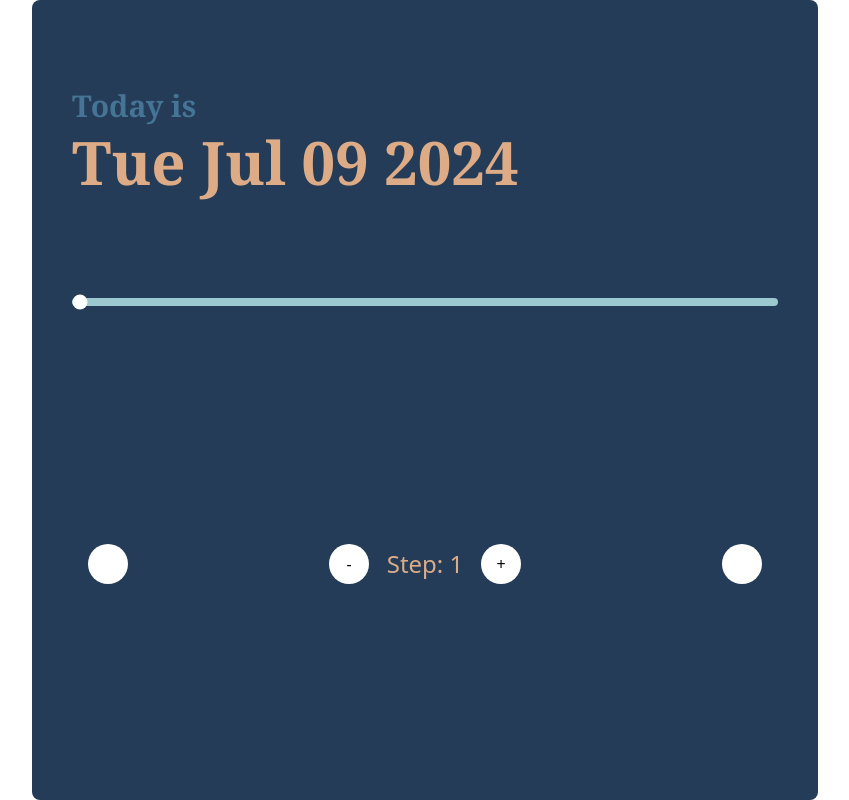
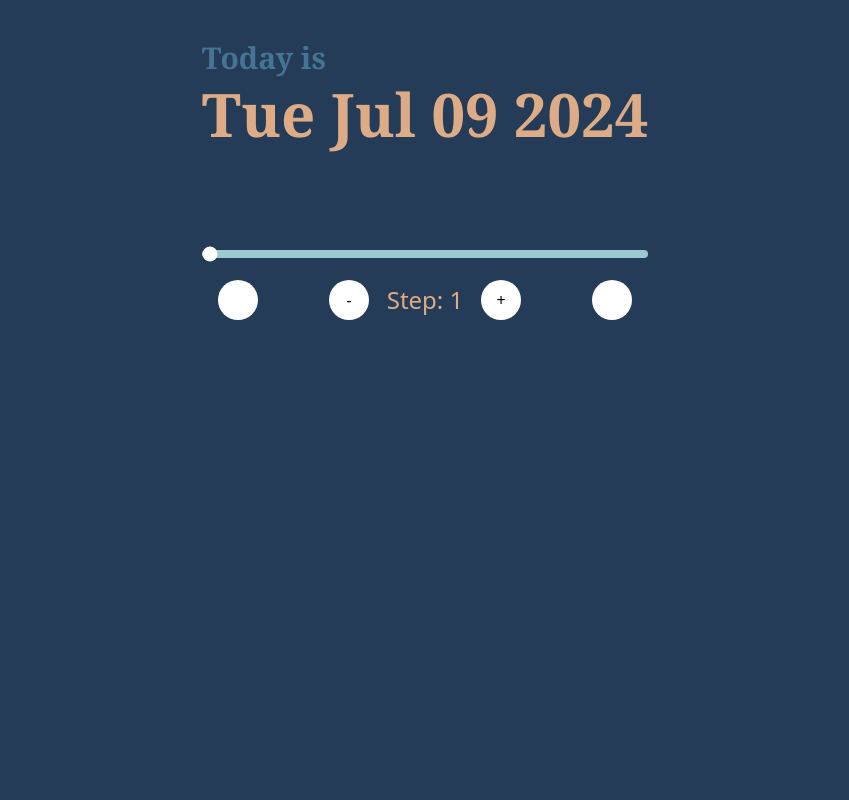
Before and after one commit to BernardSDev/datelens, a React (Vite) app: page / in a window 1280 px wide. Shown: the whole page, without its empty margins (215-1064 px from the left). Built offline with nearby package versions, Linux system fonts and the light colour scheme; some icons are missing.

Commit message:
Fix functionality issues

```diff
--- a/src/App.jsx
+++ b/src/App.jsx
@@ -8,35 +8,41 @@ export default function App() {
   const [count, setCount] = useState(0)
   const [step, setStep] = useState(1)
 
-  function handleSubStep() {
+  function handleBackward() {
+    setCount((count) => count - step)
+  }
+
+  function handleForward() {
+    setCount((count) => count + step)
+  }
+
+  function handlePreviousStep() {
     if (step < 2) return
     setStep((step) => step - 1)
   }
-
+  function handleNextStep() {
+    setStep((step) => step + 1)
+  }
   function handleReset() {
     setCount(0)
     setStep(1)
   }
 
-  function handleSetStep(e) {
-    setStep(Number(e.target.value))
-  }
-
-  function handleSetCount() {
-    setCount((count) => count + step)
-  }
-
   return (
-    <div className="relative mx-auto grid h-screen w-full max-w-[786px] grid-cols-1 grid-rows-3 gap-4 rounded-lg bg-[#243C58] px-10 py-12">
-      <Screen count={count} onSetCount={handleSetCount} />
-      <Input step={step} onSetStep={handleSetStep} />
-      <Controls
-        step={step}
-        onSetCount={handleSetCount}
-        onSetStep={handleSetStep}
-        onSubStep={handleSubStep}
-      />
-      {count !== 0 || step !== 1 ? <Reset onReset={handleReset} /> : null}
+    <div className="relative grid h-screen w-full grid-cols-1 grid-rows-3 gap-4 bg-[#243C58]">
+      <div className="relative mx-auto max-w-[786px]">
+        <Screen count={count} />
+        <Input step={step} setStep={setStep} />
+        <Controls
+          step={step}
+          onSetCount={setCount}
+          onBackward={handleBackward}
+          onForward={handleForward}
+          onPreviousStep={handlePreviousStep}
+          onNextStep={handleNextStep}
+        />
+        {count !== 0 || step !== 1 ? <Reset onReset={handleReset} /> : null}
+      </div>
     </div>
   )
 }
--- a/src/components/Controls.jsx
+++ b/src/components/Controls.jsx
@@ -1,25 +1,31 @@
 import { Icon } from '@iconify/react/dist/iconify.js'
 import Button from './Button'
 
-export default function Controls({ step, onSetCount, onSetStep, onSubStep }) {
+export default function Controls({
+  step,
+  onBackward,
+  onForward,
+  onPreviousStep,
+  onNextStep,
+}) {
   return (
     <div className="">
       <div className="flex justify-between p-4">
-        <Button onClick={onSetCount}>
+        <Button onClick={onBackward}>
           <Icon icon="fluent-mdl2:back" width="1.2em" height="1.2em" />
         </Button>
 
         <div className="bg-red-5000 flex w-48 items-center justify-between">
-          <Button onClick={onSubStep}>
+          <Button onClick={onPreviousStep}>
             <span className="text-black">-</span>
           </Button>
           <span className="block text-2xl text-[#ddac86]">Step: {step}</span>
-          <Button onClick={onSetStep}>
+          <Button onClick={onNextStep}>
             <span className="text-black">+</span>
           </Button>
         </div>
 
-        <Button onClick={onSetCount}>
+        <Button onClick={onForward}>
           <Icon icon="fluent-mdl2:forward" width="1.2em" height="1.2em" />
         </Button>
       </div>
--- a/src/components/Input.jsx
+++ b/src/components/Input.jsx
@@ -1,4 +1,4 @@
-export default function Input({ step, onSetStep }) {
+export default function Input({ step, setStep }) {
   return (
     <div className="">
       <input
@@ -7,7 +7,7 @@ export default function Input({ step, onSetStep }) {
         min="1"
         max="10"
         value={step}
-        onChange={onSetStep}
+        onChange={(e) => setStep(Number(e.target.value))}
       />
     </div>
   )
```
